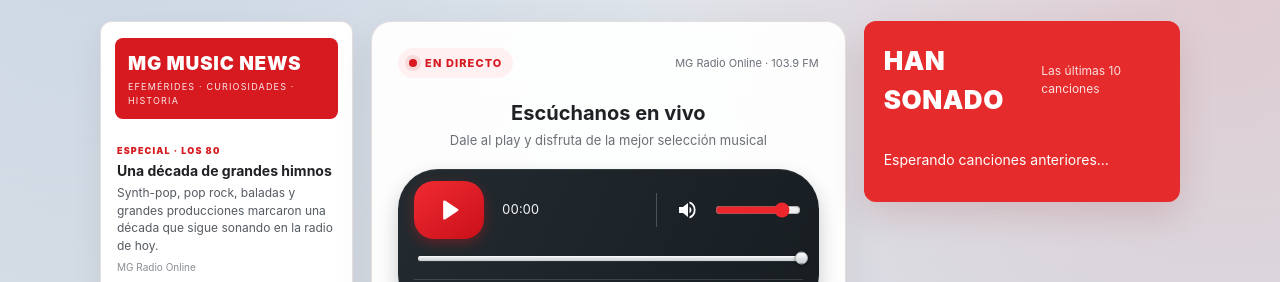
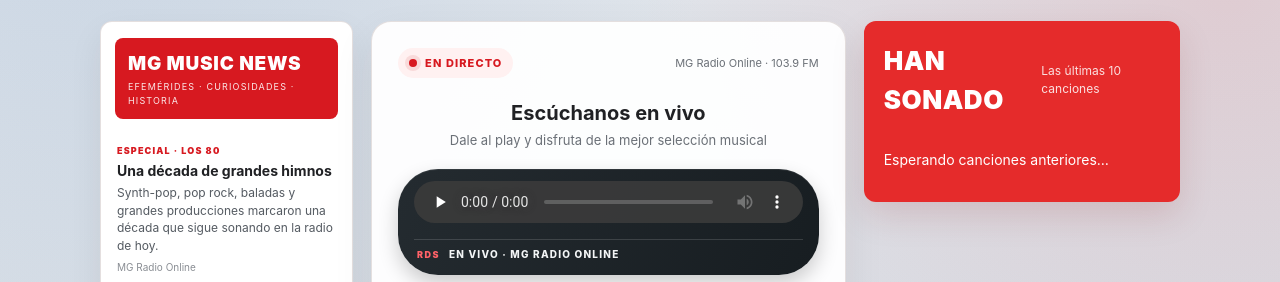
Before and after one commit to ajstudioad/mgradioonline, a plain HTML site: page MG RADIO ONLINE/index.html in a window 1280 px wide. Shown: the part 283-565 px from the top of the page. Drawn offline with Linux system fonts and the light colour scheme; no server answers.

Commit message:
Add files via upload

```diff
--- a/MG RADIO ONLINE/index.html
+++ b/MG RADIO ONLINE/index.html
@@ -43,7 +43,7 @@ header{position:relative;isolation:isolate;overflow:hidden;padding:14px 0;border
 main{padding:34px 0 48px}.hero{text-align:center;margin-bottom:24px}.eyebrow{font-size:11px;color:var(--red);font-weight:800;letter-spacing:.18em;text-transform:uppercase}.hero h2{font-size:clamp(25px,4vw,36px);margin:5px 0 6px;line-height:1.15}.hero p{margin:0;color:var(--muted)}
 .layout{display:grid;grid-template-columns:minmax(210px,.72fr) minmax(390px,1.35fr) minmax(260px,.9fr);gap:18px;align-items:start}.panel{border:1px solid rgba(225,220,220,.9);border-radius:20px;background:rgba(255,255,255,.94);box-shadow:0 16px 42px rgba(40,20,20,.075)}.player-panel{padding:26px}.live-row{display:flex;justify-content:space-between;align-items:center;gap:10px;margin-bottom:20px}.live-pill{display:inline-flex;align-items:center;gap:8px;background:#fff1f1;color:var(--red);padding:7px 11px;border-radius:30px;font-size:11px;font-weight:850;letter-spacing:.1em}.dot{width:8px;height:8px;border-radius:50%;background:var(--red);box-shadow:0 0 0 4px #f9dada}.quality{font-size:11px;color:var(--muted)}.listen-title{text-align:center;font-size:20px;margin:0 0 3px}.listen-sub{text-align:center;color:var(--muted);font-size:13px;margin:0 0 18px}.audio-wrap{background:var(--soft);border-radius:14px;padding:18px}.audio-wrap audio{display:block;width:100%;height:42px}
 .broadcast-player{display:flex;align-items:center;gap:16px;min-height:78px;padding:12px 16px;border-radius:40px;background:linear-gradient(115deg,#242b30 0%,#171d21 100%);box-shadow:0 9px 20px rgba(0,0,0,.2),inset 0 1px 0 rgba(255,255,255,.08);color:#fff}
-.broadcast-player audio{display:none}.broadcast-player{flex-wrap:wrap}.broadcast-play{width:70px;height:58px;flex:none;border:0;border-radius:20px;background:linear-gradient(145deg,#f12b32,#c91019);color:#fff;display:grid;place-items:center;cursor:pointer;box-shadow:0 4px 12px rgba(215,25,32,.35);transition:transform .16s,filter .16s}.broadcast-play:hover{filter:brightness(1.1);transform:translateY(-1px)}.broadcast-play svg{width:28px;height:28px;fill:currentColor}.broadcast-play .pause-icon{display:none}.broadcast-player.is-playing .broadcast-play .play-icon{display:none}.broadcast-player.is-playing .broadcast-play .pause-icon{display:block}
+.broadcast-player audio{display:block;flex:1 1 100%;width:100%;height:42px;min-width:0;color-scheme:dark}.broadcast-player{flex-wrap:wrap}.broadcast-play,.broadcast-time,.broadcast-volume,.broadcast-livebar{display:none!important}.broadcast-play{width:70px;height:58px;flex:none;border:0;border-radius:20px;background:linear-gradient(145deg,#f12b32,#c91019);color:#fff;display:grid;place-items:center;cursor:pointer;box-shadow:0 4px 12px rgba(215,25,32,.35);transition:transform .16s,filter .16s}.broadcast-play:hover{filter:brightness(1.1);transform:translateY(-1px)}.broadcast-play svg{width:28px;height:28px;fill:currentColor}.broadcast-play .pause-icon{display:none}.broadcast-player.is-playing .broadcast-play .play-icon{display:none}.broadcast-player.is-playing .broadcast-play .pause-icon{display:block}
 .broadcast-time{font-size:13px;font-variant-numeric:tabular-nums;color:#f5f6f7;white-space:nowrap;min-width:47px;padding-left:2px}.broadcast-volume{margin-left:auto;display:flex;align-items:center;gap:9px;min-width:0;padding-left:13px;border-left:1px solid rgba(255,255,255,.22)}.broadcast-mute{width:34px;height:34px;flex:none;border:0;background:transparent;color:#fff;display:grid;place-items:center;cursor:pointer}.broadcast-mute{position:relative}.broadcast-mute svg{width:24px;height:24px;fill:currentColor}.broadcast-mute.is-muted{color:#ff6268}.broadcast-mute.is-muted:after{content:"";position:absolute;width:27px;height:2.5px;left:4px;top:16px;transform:rotate(-42deg);border-radius:2px;background:#ff6268;box-shadow:0 0 2px #171a1d}.mute-status{display:none;color:#ff6268;font-size:8px;font-weight:900;letter-spacing:.09em;line-height:1}.mute-status.visible{display:block}.broadcast-volume input{width:86px;accent-color:#ed252d;cursor:pointer}
 .broadcast-livebar{position:relative;flex:0 0 100%;height:5px;margin:1px 4px 2px;border-radius:8px;background:linear-gradient(180deg,rgba(255,255,255,.28),rgba(255,255,255,.12));box-shadow:inset 0 1px 2px rgba(0,0,0,.48),0 1px 0 rgba(255,255,255,.06);overflow:visible}
 .broadcast-livebar span{position:relative;display:block;width:100%;height:100%;border-radius:8px;background:linear-gradient(180deg,#f6f6f6,#c8cdd0);box-shadow:inset 0 1px 0 rgba(255,255,255,.55);animation:none}
@@ -128,7 +128,7 @@ main{padding:34px 0 48px}.hero{text-align:center;margin-bottom:24px}.eyebrow{fon
 <div class="live-row"><span class="live-pill"><span class="dot"></span> EN DIRECTO</span><span class="quality">MG Radio Online · 103.9 FM</span></div>
 <h2 class="listen-title">Escúchanos en vivo</h2><p class="listen-sub">Dale al play y disfruta de la mejor selección musical</p>
 <div class="audio-wrap broadcast-player" role="group" aria-label="Controles de reproducción de MG Radio Online">
- <audio id="player" preload="none" playsinline><source src="https://stream.zeno.fm/0m42pr5q4ehvv" type="audio/mpeg">Tu navegador no admite audio HTML5.</audio>
+ <audio id="player" controls preload="none" playsinline><source src="https://stream.zeno.fm/0m42pr5q4ehvv" type="audio/mpeg">Tu navegador no admite audio HTML5.</audio>
  <button class="broadcast-play" id="broadcastPlay" type="button" aria-label="Reproducir MG Radio Online" aria-pressed="false"><svg class="play-icon" viewBox="0 0 24 24" aria-hidden="true"><path d="M7 4.8c0-.8.9-1.3 1.6-.9l11 7.2a1.1 1.1 0 0 1 0 1.8l-11 7.2c-.7.4-1.6-.1-1.6-.9V4.8z"/></svg><svg class="pause-icon" viewBox="0 0 24 24" aria-hidden="true"><path d="M6 4h4.5v16H6zM13.5 4H18v16h-4.5z"/></svg></button>
  <span class="broadcast-time" id="broadcastTime" aria-live="off">00:00</span>
  <div class="broadcast-volume"><button class="broadcast-mute" id="broadcastMute" type="button" aria-label="Silenciar" aria-pressed="false"><svg viewBox="0 0 24 24" aria-hidden="true"><path d="M3 9v6h4l5 4V5L7 9H3zm12.5 3a3.5 3.5 0 0 0-2-3.16v6.32a3.5 3.5 0 0 0 2-3.16zm-2-8.5v2.06a7 7 0 0 1 0 12.88v2.06a9 9 0 0 0 0-17z"/></svg></button><span class="mute-status" id="muteStatus" aria-live="polite">MUTE</span><input id="broadcastVolume" type="range" min="0" max="1" step="0.01" value="0.85" aria-label="Volumen"></div>
```
